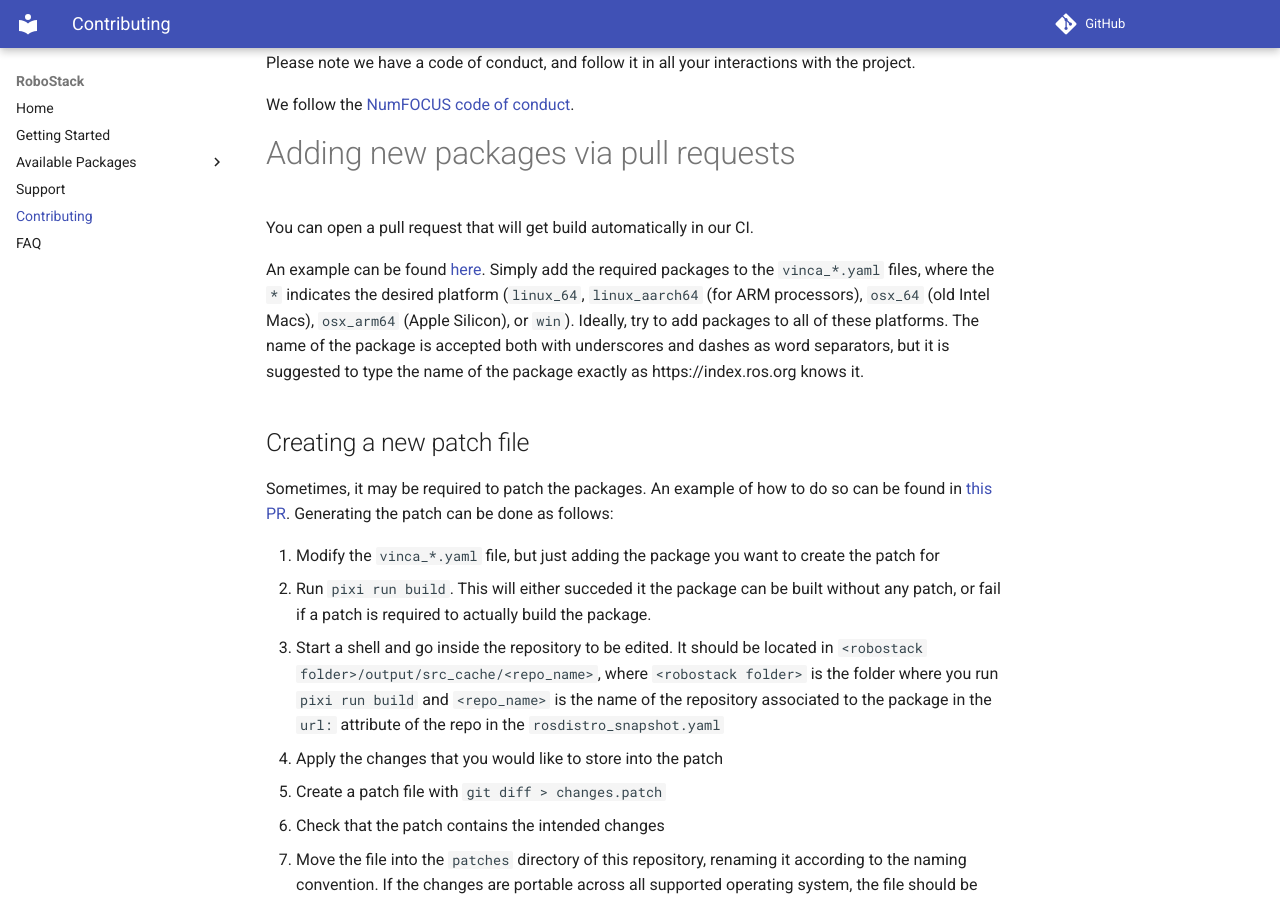
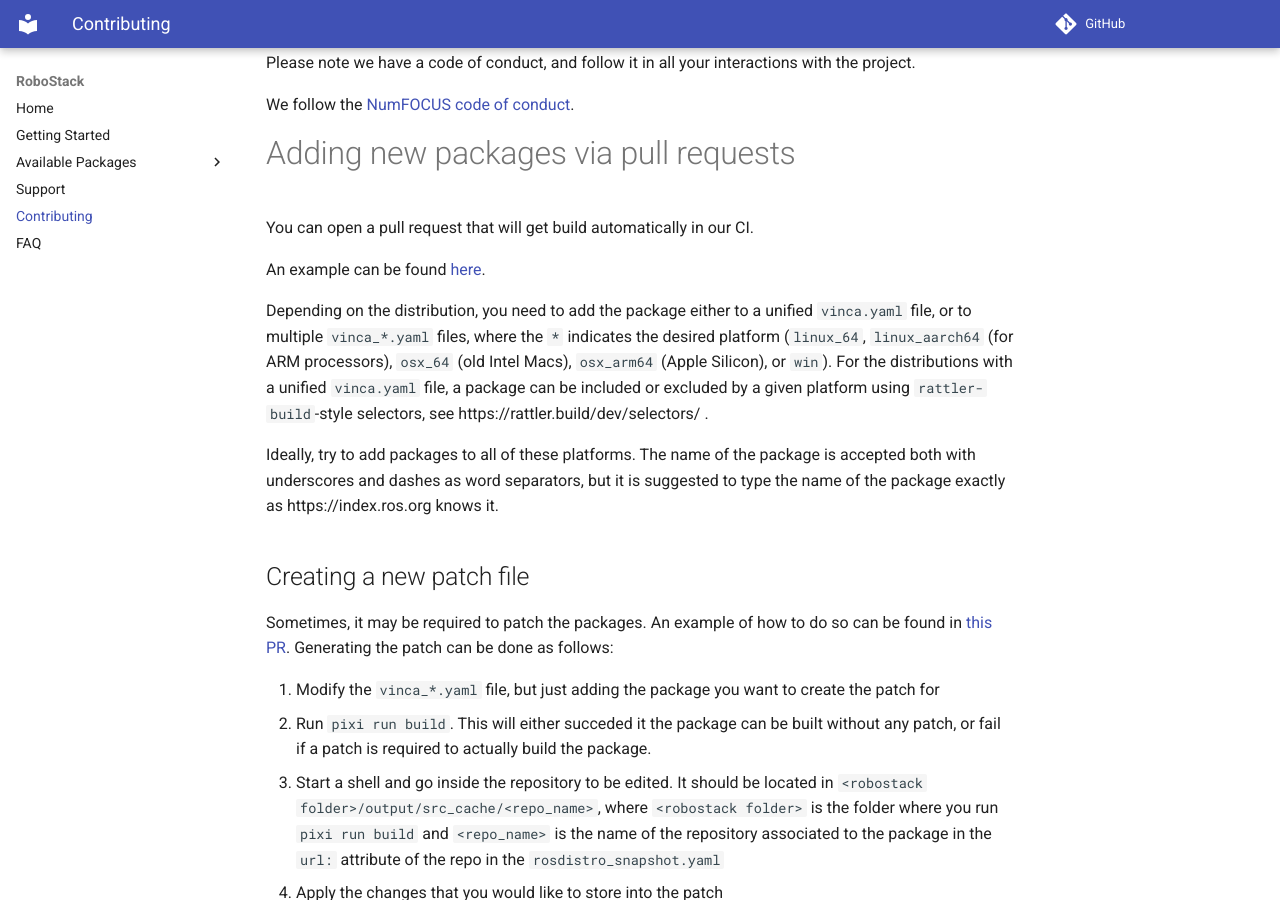
Before and after one commit to RoboStack/robostack.github.io, an MkDocs documentation site: the page built from docs/Contributing.md, in a window 1280 px wide and 900 px high, scrolled down 347 px. Built offline with MkDocs 1.6.1 and Material for MkDocs 9.7.7, drawn with Linux system fonts in a browser that asks for light colours; comment, search, counter and statistics services are not loaded.

Commit message:
Contributing.md: document the unified vinca.yaml file

```diff
--- a/docs/Contributing.md
+++ b/docs/Contributing.md
@@ -18,7 +18,11 @@ We follow the [NumFOCUS code of conduct](https://numfocus.org/code-of-conduct).
 # Adding new packages via pull requests
 You can open a pull request that will get build automatically in our CI.
 
-An example can be found [here](https://github.com/RoboStack/ros-humble/pull/257). Simply add the required packages to the `vinca_*.yaml` files, where the `*` indicates the desired platform (`linux_64`, `linux_aarch64` (for ARM processors), `osx_64` (old Intel Macs), `osx_arm64` (Apple Silicon), or `win`). Ideally, try to add packages to all of these platforms. The name of the package is accepted both with underscores and dashes as word separators, but it is suggested to type the name of the package exactly as https://index.ros.org knows it.
+An example can be found [here](https://github.com/RoboStack/ros-humble/pull/257).
+
+Depending on the distribution, you need to add the package either to a unified `vinca.yaml` file, or to multiple `vinca_*.yaml` files, where the `*` indicates the desired platform (`linux_64`, `linux_aarch64` (for ARM processors), `osx_64` (old Intel Macs), `osx_arm64` (Apple Silicon), or `win`). For the distributions with a unified `vinca.yaml` file, a package can be included or excluded by a given platform using `rattler-build`-style selectors, see https://rattler.build/dev/selectors/ .
+
+Ideally, try to add packages to all of these platforms. The name of the package is accepted both with underscores and dashes as word separators, but it is suggested to type the name of the package exactly as https://index.ros.org knows it.
 
 ## Creating a new patch file
 Sometimes, it may be required to patch the packages. An example of how to do so can be found in [this PR](https://github.com/RoboStack/ros-noetic/pull/32). Generating the patch can be done as follows:
```
